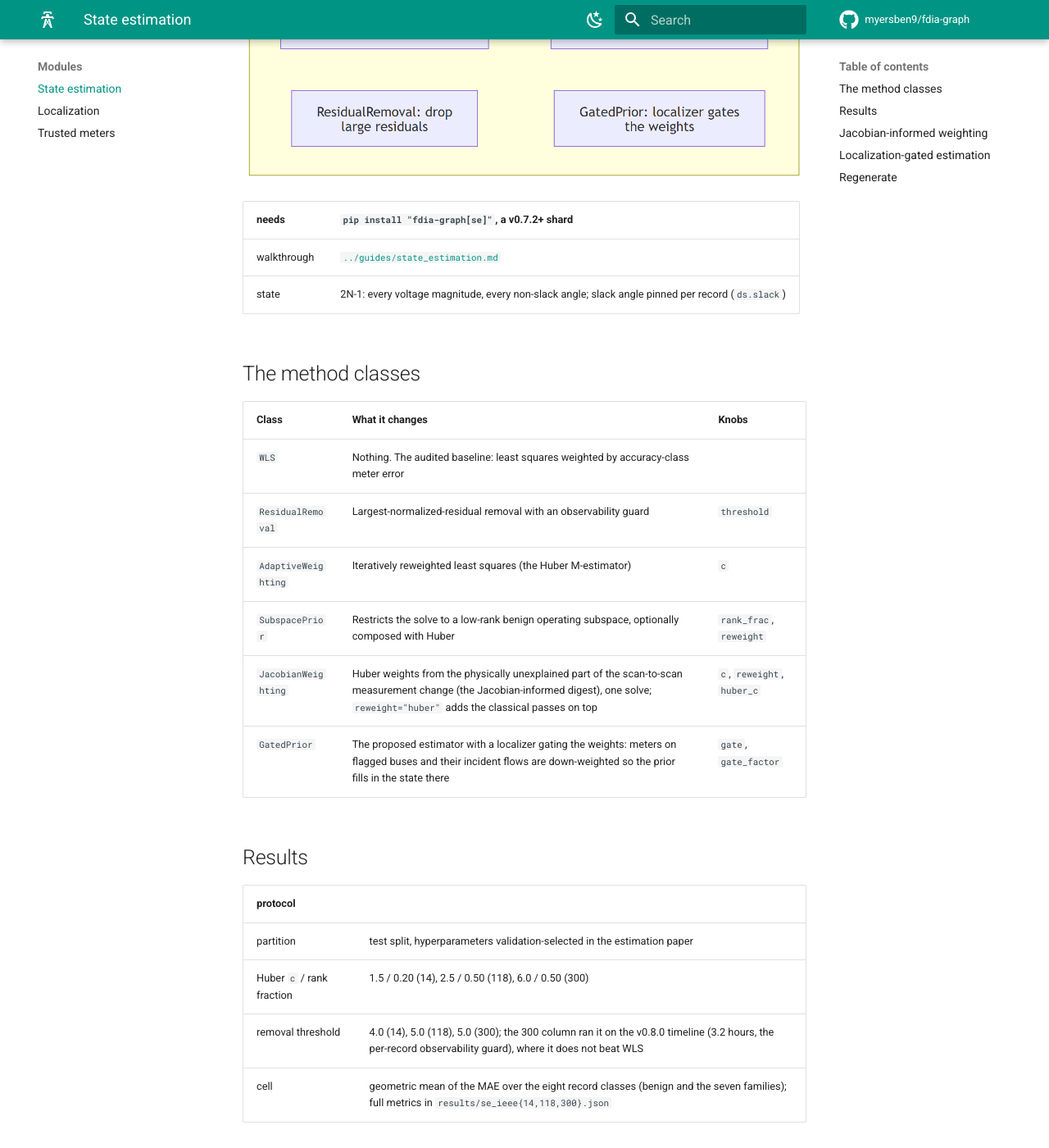
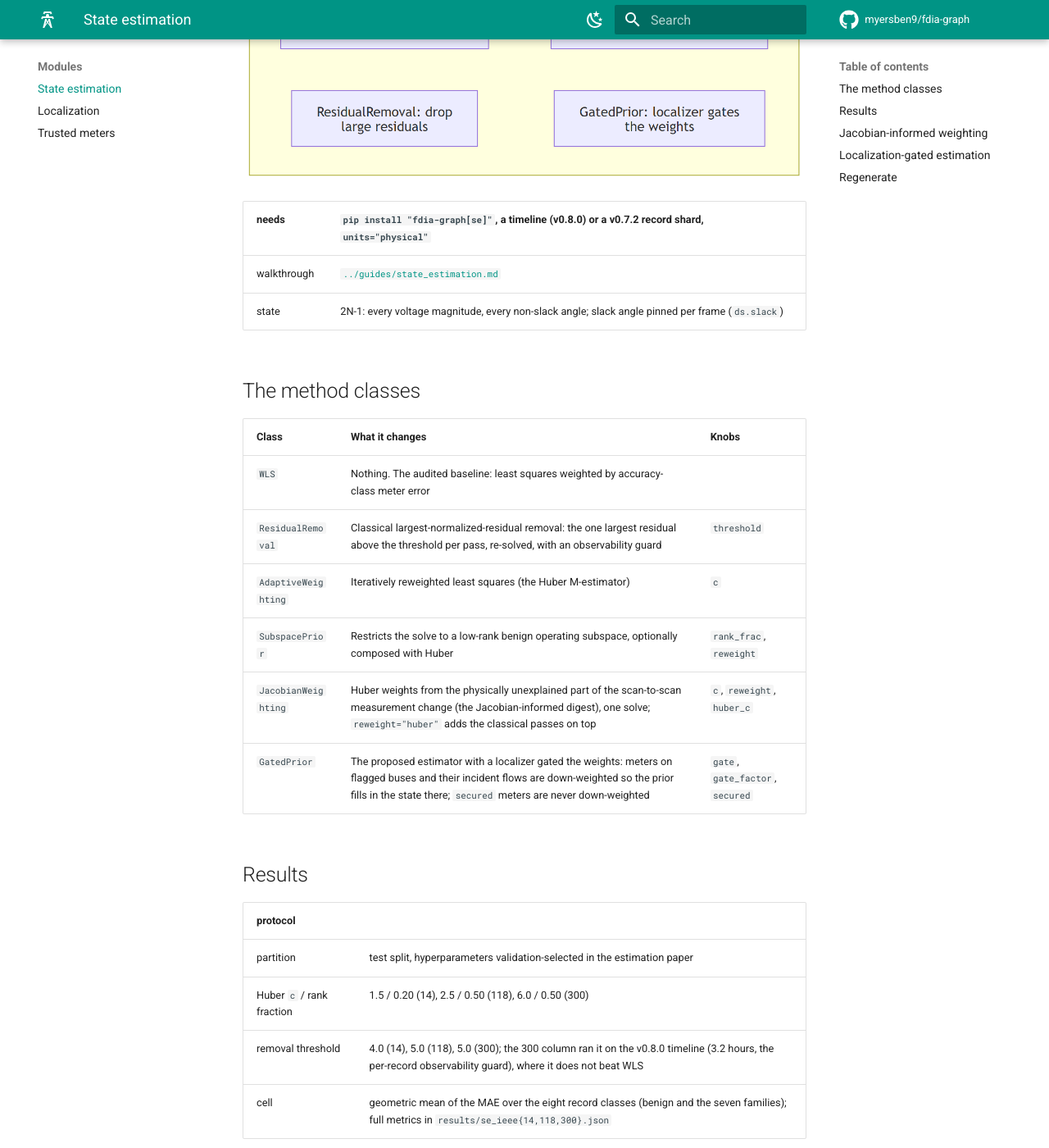
Before and after one commit to myersben9/fdia-graph, an MkDocs documentation site: the page built from docs/se/README.md, in a window 1280 px wide and 1400 px high, scrolled down 1008 px. Shown: the whole window at 82% size. Built offline with MkDocs 1.6.1 and Material for MkDocs 9.7.7, drawn with Linux system fonts in a browser that asks for light colours; comment, search, counter and statistics services are not loaded; the version menu is left out; some of the changed text lies outside the part shown.

Commit message:
Docs: v0.8.0 wording, the Al direction, classical removal, secured, citations

````diff
--- a/docs/se/README.md
+++ b/docs/se/README.md
@@ -1,7 +1,7 @@
 # State estimation with `fdia_graph.se`
 
 Given a scan of noisy, possibly attacked measurements, estimate the true bus voltages and angles.
-Every shard ships a noiseless `clean` layer, so the estimate is scored against exact ground truth.
+Every timeline ships a noiseless `clean` layer, so the estimate is scored against exact ground truth.
 
 ```python
 import fdia_graph as fg
@@ -17,21 +17,21 @@ rep  = est.score(test)      # per-family angle/voltage MAE vs the clean truth
 
 ![SEBase shared by every estimator: the measurement function, the chord Jacobian, meter weights from benign residuals, the chord-Newton loop; each estimator changes one thing: WLS nothing, AdaptiveWeighting Huber weights, ResidualRemoval dropping large residuals, SubspacePrior a low-rank basis, JacobianWeighting weights from the unexplained residual, GatedPrior a localizer gating the weights](../figures/diagrams/se_estimators.png)
 
-| needs | `pip install "fdia-graph[se]"`, a v0.7.2+ shard |
+| needs | `pip install "fdia-graph[se]"`, a timeline (v0.8.0) or a v0.7.2 record shard, `units="physical"` |
 |---|---|
 | walkthrough | [`../guides/state_estimation.md`](../guides/state_estimation.md) |
-| state | 2N-1: every voltage magnitude, every non-slack angle; slack angle pinned per record (`ds.slack`) |
+| state | 2N-1: every voltage magnitude, every non-slack angle; slack angle pinned per frame (`ds.slack`) |
 
 ## The method classes
 
 | Class | What it changes | Knobs |
 |---|---|---|
 | `WLS` | Nothing. The audited baseline: least squares weighted by accuracy-class meter error | |
-| `ResidualRemoval` | Largest-normalized-residual removal with an observability guard | `threshold` |
+| `ResidualRemoval` | Classical largest-normalized-residual removal: the one largest residual above the threshold per pass, re-solved, with an observability guard | `threshold` |
 | `AdaptiveWeighting` | Iteratively reweighted least squares (the Huber M-estimator) | `c` |
 | `SubspacePrior` | Restricts the solve to a low-rank benign operating subspace, optionally composed with Huber | `rank_frac`, `reweight` |
 | `JacobianWeighting` | Huber weights from the physically unexplained part of the scan-to-scan measurement change (the Jacobian-informed digest), one solve; `reweight="huber"` adds the classical passes on top | `c`, `reweight`, `huber_c` |
-| `GatedPrior` | The proposed estimator with a localizer gating the weights: meters on flagged buses and their incident flows are down-weighted so the prior fills in the state there | `gate`, `gate_factor` |
+| `GatedPrior` | The proposed estimator with a localizer gated the weights: meters on flagged buses and their incident flows are down-weighted so the prior fills in the state there; `secured` meters are never down-weighted | `gate`, `gate_factor`, `secured` |
 
 ## Results
 
@@ -73,8 +73,8 @@ rep  = est.score(test)      # per-family angle/voltage MAE vs the clean truth
 | angle, WLS → proposed | 0.164 → 0.068 | 0.075 → 0.033 | 0.129 → 0.068 |
 | voltage reduction | 57% | 85% | 68% |
 
-The v0.7.2 shards carry the accuracy-class meter model, so absolute errors are lower; the ordering
-and the reductions hold.
+The v0.8.0 timelines carry the accuracy-class meter model (since v0.7.2), so absolute errors are
+lower than the paper's; the ordering and the reductions hold.
 
 **Per-family results of the proposed estimator.** Baseline cells are the WLS error, reduction is
 the proposed estimator's percent reduction over that baseline.
````
Also changed, not shown: CHANGELOG.md (+2 -3 lines), README.md (+5 -5 lines), docs/localization/README.md (+2 -2 lines), 4 other files.
